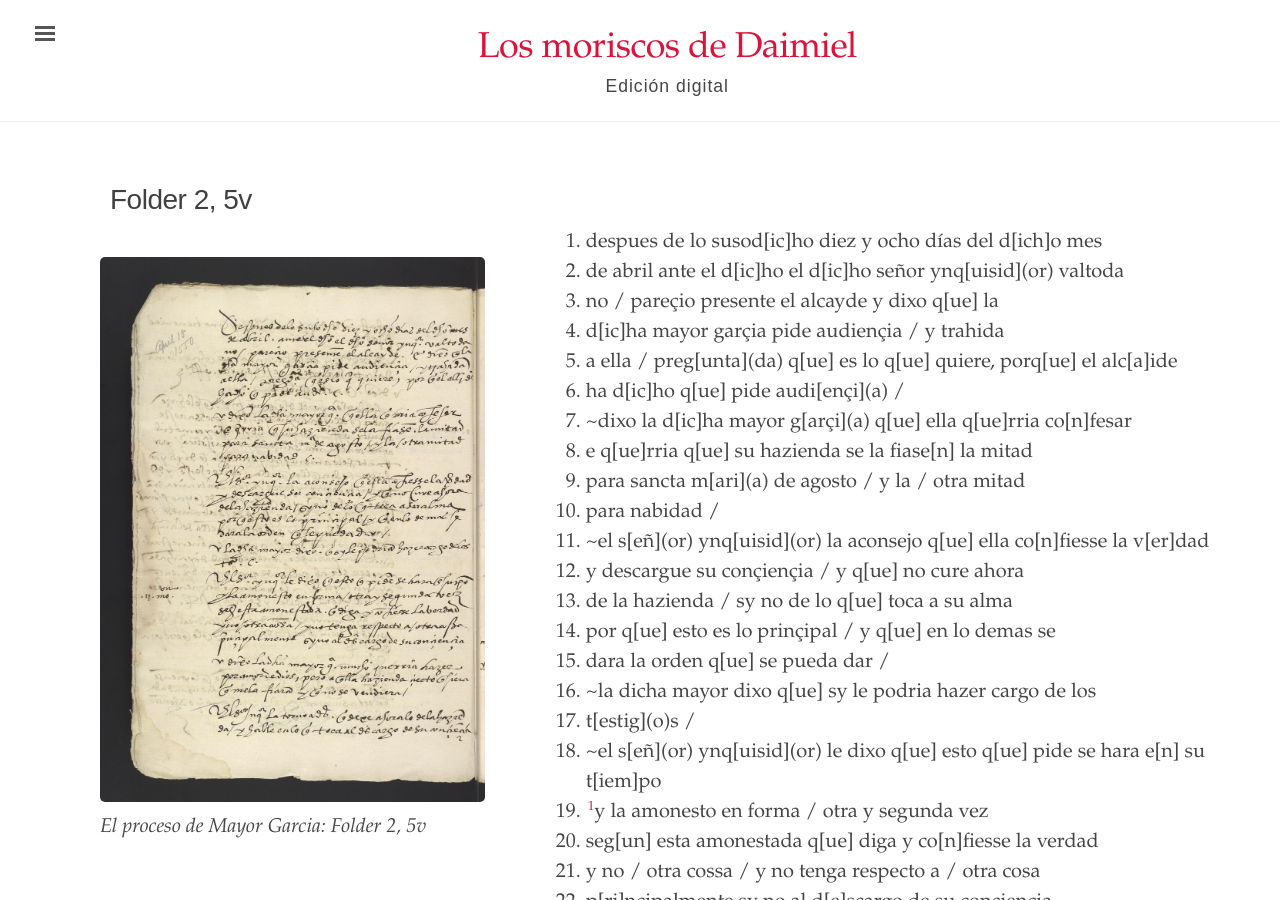
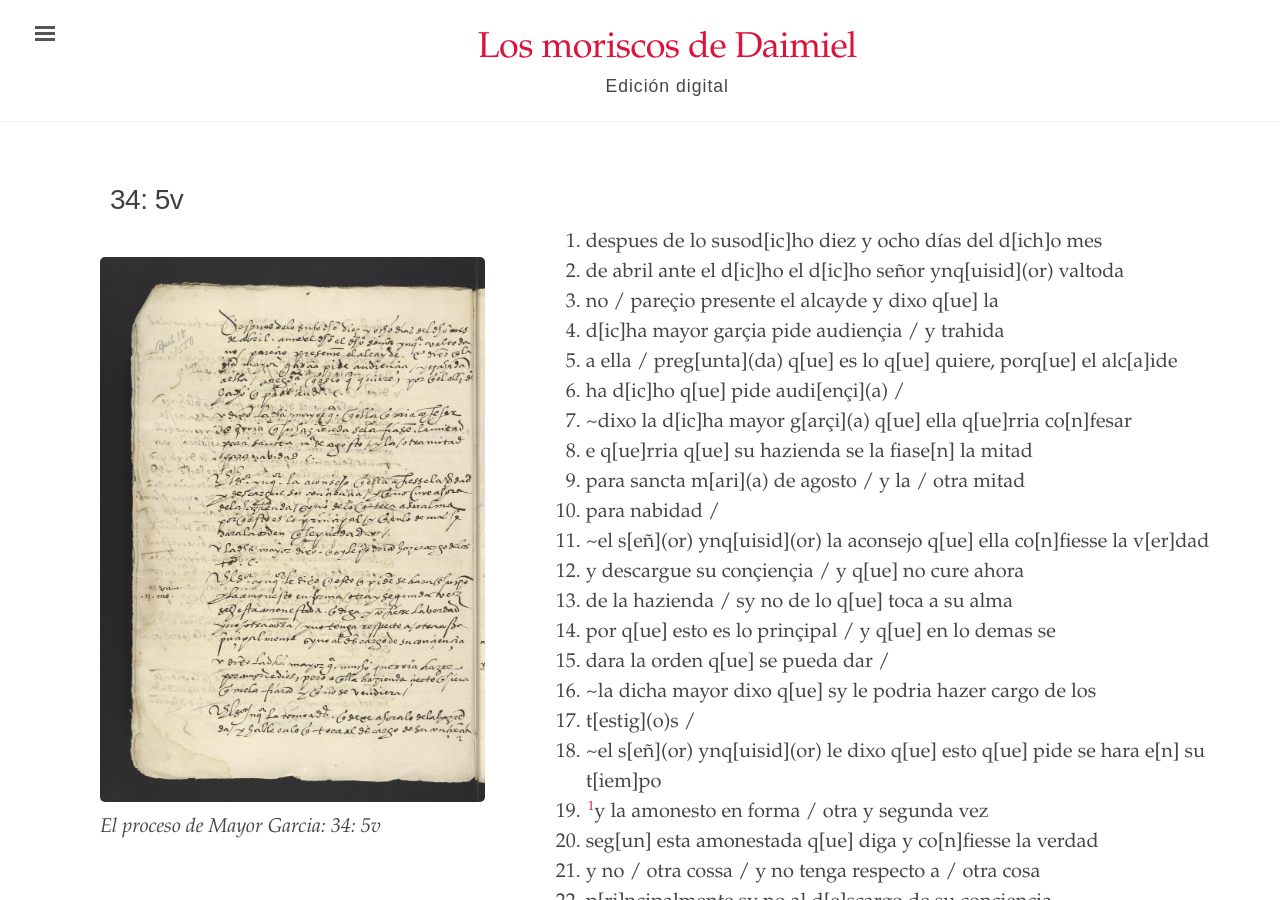
Before and after one commit to digbmc/moriscos-daimel, a Jekyll site: the page built from _texts/folder-2-5v.md, in a window 1280 px wide and 900 px high. Built offline with Jekyll 4.4.1, drawn with Linux system fonts in a browser that asks for light colours.

Commit message:
Update folder-2-5v.md

```diff
--- a/_texts/folder-2-5v.md
+++ b/_texts/folder-2-5v.md
@@ -1,6 +1,6 @@
 ---
 layout: manuscrito
-title: Folder 2, 5v
+title: "34: 5v"
 image: /assets/images/Folder_2_5v.jpg
 body_class: wide-page
 order: 10
```
